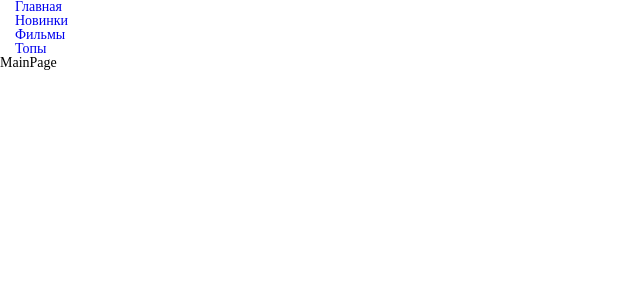
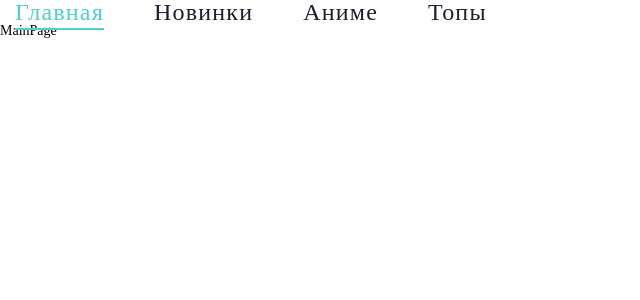
Before and after one commit to cookies-with-tea/fims-site, a React (Vite) app: page / in a window 1280 px wide. Shown: the top 300 px of the page, without its empty margins (0-640 px from the left). Built offline with nearby package versions, Linux system fonts and the light colour scheme.

Commit message:
ASF-7: заданы стили для ссылок навигации

```diff
--- a/src/components/navbar/Navbar.tsx
+++ b/src/components/navbar/Navbar.tsx
@@ -1,4 +1,3 @@
-import { useState } from "react"
 import { NavLink } from "react-router-dom"
 import style from "./navbar.module.scss"
 import cnBind from 'classnames/bind'
@@ -8,17 +7,18 @@ const cx = cnBind.bind(style)
 export const Navbar = () => {
     const navigation = [
         {name:"Главная", path:"/"},
-        {name:"Новинки", path:"/new-films"},
-        {name:"Фильмы", path:"/films"},
-        {name:"Топы", path:"/films-top"},
+        {name:"Новинки", path:"/new-anime"},
+        {name:"Аниме", path:"/anime"},
+        {name:"Топы", path:"/anime-top"},
     ]
+
     return (
-        <nav className="nav">
-            <ul className="menu">
+        <nav className={cx("nav")}>
+            <ul className={cx("menu")}>
                 {
                     navigation.map((item, index) => (
-                        <li key={index}>
-                            <NavLink to={item.path}>
+                        <li key={index} className={cx("menu__item")}>
+                            <NavLink to={item.path} className={cx("menu__link")}>
                                 {item.name}
                             </NavLink>
                         </li>
--- a/src/components/navbar/navbar.module.scss
+++ b/src/components/navbar/navbar.module.scss
@@ -1,3 +1,19 @@
-.active{
-    color: red;
+.menu {
+    display: flex;
+
+
+    &__item {
+
+        &:not(:last-child) {
+            margin-right: 50px;
+        }
+    }
+
+    &__link {
+        // color: $color--white;
+        color: $background--black;
+        font-size: $font--size-large-3;
+        line-height: 100%;
+        letter-spacing: 1.2px;
+    }
 }
--- a/src/providers/router/index.tsx
+++ b/src/providers/router/index.tsx
@@ -12,7 +12,7 @@ export const router = createBrowserRouter([
         element: <MainLayout/>,
         children:[
             {
-                path:"/",
+                path: "/",
                 element: <MainPage/>
             }
         ]
--- a/src/scss/_variables.scss
+++ b/src/scss/_variables.scss
@@ -11,5 +11,6 @@ $color--black: #000000;
 $font--size-xl: 48px;
 $font--size-large: 18px;
 $font--size-large-2: 22px;
+$font--size-large-3: 24px;
 $font--size-medium: 16px;
 $font--size-small: 14px;
--- a/src/scss/base.scss
+++ b/src/scss/base.scss
@@ -13,3 +13,19 @@
     margin: 0 auto;
     padding: 0 15px;
 }
+
+.active {
+    color: $background--blue-2;
+    position: relative;
+
+    &::before {
+        content: "";
+        height: 2px;
+        width: 100%;
+        background: currentColor;
+        position: absolute;
+        bottom: -5px;
+        left: 0;
+    }
+
+}
```
